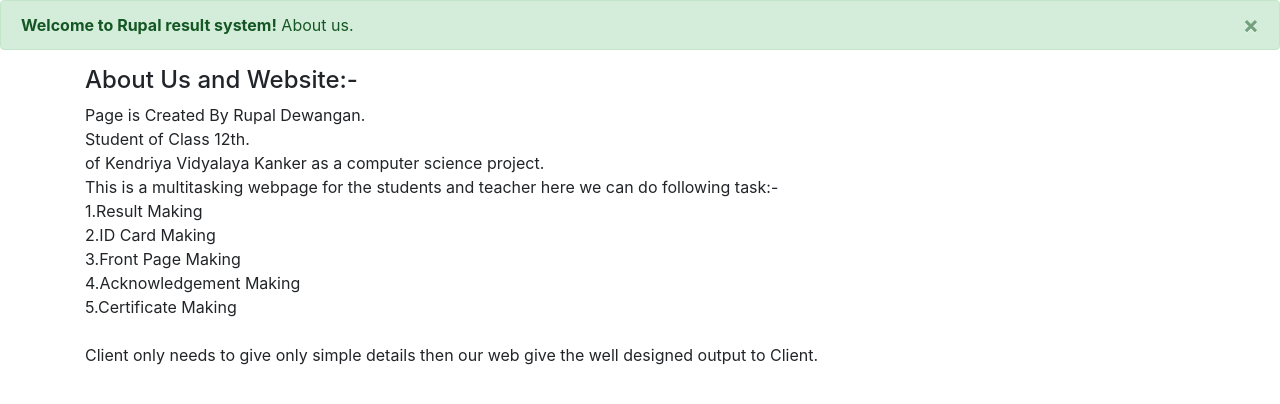
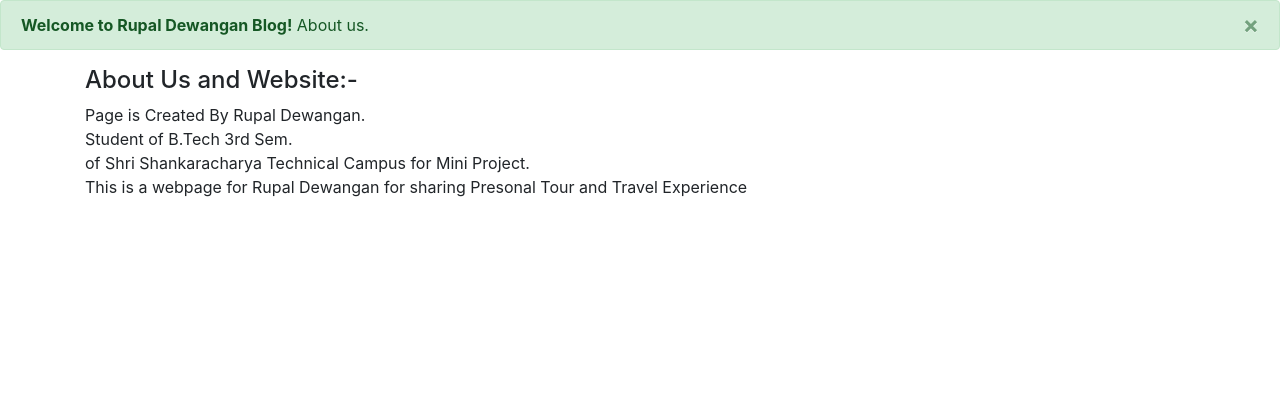
Before and after one commit to rupaldewangan/Django-Master-System-Program, a Django app: page /about/ in a window 1280 px wide. Shown: the part 56-460 px from the top of the page. Run offline with Django 3.2, Linux system fonts and the light colour scheme; some libraries are stand-ins or nearby versions.

Commit message:
07.03.2022

```diff
--- /dev/null
+++ b/ID Card.csv
@@ -0,0 +1 @@
+SHRI SHANKARACHARYA TECHNICAL CAMPUS,JUNWANI  BHILAI 490020,1234567890,MR. RUPAL DEWANGAN,8319744704,"C/O Shree Dewangan Traders, Near the Gramin Bank Aamapara Kanker",https://assets.bossjob.com/companies/20559/logo/p1q3pEUseJ0RzaKf8royngIwlnXzCh2Qb2mAUd7Y.png,https://is5-ssl.mzstatic.com/image/thumb/Purple62/v4/ac/d3/6a/acd36a59-cac5-85ed-bb05-89afd16fad49/source/512x512bb.jpg
--- a/Student Data and Result.csv
+++ b/Student Data and Result.csv
@@ -7,3 +7,9 @@ KENDIRYA VIDYALAYA KANER,12119,RUPAL DEWANGAN,15/02/2002,MALE ,100,20,30,40,90,6
 KENDIRYA VIDYALAYA KANER,12119,RUPAL DEWANGAN,15/02/2002,MALE ,100,20,30,40,50,60,JAGESHWAR DEWANGAN,KIRAN DEWANGAN ,12TH,2019-20,A,500,200,300,50.0%,PASS
 
 KENDIRYA VIDYALAYA KANER,12119,RUPAL DEWANGAN,15/02/2002,MALE ,100,20,30,40,50,60,JAGESHWAR DEWANGAN,KIRAN DEWANGAN ,12TH,2019-20,A,500,210,300,50.0%,PASS
+
+KENDIRYA VIDYALAYA KANER,12119,RUPAL DEWANGAN,15/02/2002,MALE ,80,100,30,40,90,80,JAGESHWAR DEWANGAN,KIRAN DEWANGAN ,12TH,2019-20,A,500,200,420,70.0%,PASS
+
+KENDIRYA VIDYALAYA KANER,12119,RUPAL DEWANGAN,15/02/2002,MALE ,80,100,40,50,50,100,JAGESHWAR DEWANGAN,KIRAN DEWANGAN ,12TH,2019-20,A,500,200,420,70.0%,PASS
+
+KENDIRYA VIDYALAYA KANER,12119,RUPAL DEWANGAN,15/02/2002,MALE ,100,20,30,40,50,80,JAGESHWAR DEWANGAN,KIRAN DEWANGAN ,12TH,2019-20,A,500,200,320,53.333333333333336%,PASS
--- a/templates/abt.html
+++ b/templates/abt.html
@@ -8,7 +8,7 @@
     <!-- Bootstrap CSS -->
     <link rel="stylesheet" href="https://stackpath.bootstrapcdn.com/bootstrap/4.3.1/css/bootstrap.min.css" integrity="sha384-ggOyR0iXCbMQv3Xipma34MD+dH/1fQ784/j6cY/iJTQUOhcWr7x9JvoRxT2MZw1T" crossorigin="anonymous">
 
-    <title>Master Panel- Rupal</title>
+    <title>About us- Rupal</title>
   </head>
   <body>
     <nav class="navbar navbar-expand-lg navbar-dark bg-dark">
@@ -20,7 +20,7 @@
   <div class="collapse navbar-collapse" id="navbarSupportedContent">
     <ul class="navbar-nav mr-auto">
       <li class="nav-item ">
-        <a class="nav-link" href="http://127.0.0.1:8000/">Home</a>
+        <a class="nav-link" href="file:///C:/Users/hp/Downloads/Blooger_Website-master/Blooger_Website-master/Index.html">Home</a>
       </li>
       <li class="nav-item">
         <a class="nav-link" href="http://127.0.0.1:8000/contact/">Contact us </a>
@@ -40,7 +40,7 @@
 
 
 <div class="alert alert-success alert-dismissible fade show" role="alert">
-  <strong>Welcome to Rupal result system!</strong> About us.
+  <strong>Welcome to Rupal Dewangan Blog!</strong> About us.
   <button type="button" class="close" data-dismiss="alert" aria-label="Close">
     <span aria-hidden="true">&times;</span>
   </button>
@@ -50,14 +50,9 @@
 
 <div class="container"><h4>About Us and Website:-</h4>
 
-Page is Created By Rupal Dewangan.<br> Student of Class 12th. <br> of Kendriya Vidyalaya Kanker as a computer science project. <br>
-This is a multitasking webpage for the students and teacher here we can do following task:-<br>
-	1.Result Making<br>
-	2.ID Card Making<br>
-	3.Front Page Making<br>
-	4.Acknowledgement Making<br>
-	5.Certificate Making<br><br>
-Client only needs to give only simple details then our web give the well designed output to Client.
+Page is Created By Rupal Dewangan.<br> Student of B.Tech 3rd Sem. <br> of Shri Shankaracharya Technical Campus for Mini Project. <br>
+This is a webpage for Rupal Dewangan for sharing Presonal Tour and Travel Experience <br>
+
 
 
 </div>
--- a/webpage/views.py
+++ b/webpage/views.py
@@ -97,11 +97,11 @@ def certificate(request):
         writer = csv.writer(csvFile)
         writer.writerow(exe1)
     csvFile.close()
-    mycon = sqltor.connect(host="localhost",user="root",passwd="rupal",database='website')
+    mycon = sqltor.connect(host="localhost",user="root",passwd="rupal",database='school')
     if mycon.is_connected():
         print("sucesss")
     cursor=mycon.cursor()
-    cdata="insert into certificatedata values('{}','{}','{}','{}','{}','{}')".format(s,r,se,f,su,sub)
+    cdata="insert into certificate values('{}','{}','{}','{}','{}','{}')".format(s,r,se,f,su,sub)
     cursor.execute(cdata)
     mycon.commit()
 
```
Also changed, not shown: Acknowledgemnt Data .csv (+8 -0 lines), CERTIFICATE DATA.csv (+10 -0 lines), Front Page Data .csv (+12 -0 lines), templates/conc.html (+4 -4 lines), .spyproject/config/workspace.ini, 1 other file.
